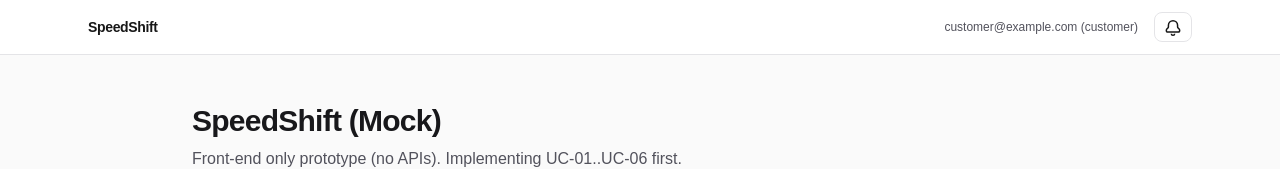
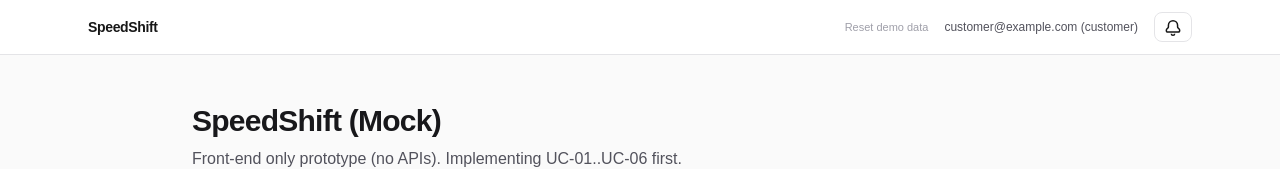
Before and after one commit to dell14/moving-system-prototype, a Next.js app: page / in a window 1280 px wide. Shown: the top 169 px of the page. Built offline with nearby package versions, Linux system fonts and the light colour scheme.

Commit message:
Add subtle reset demo data action

```diff
--- a/src/components/AppHeader.tsx
+++ b/src/components/AppHeader.tsx
@@ -67,6 +67,20 @@ export function AppHeader() {
         </Link>
 
         <div className="relative flex items-center gap-4">
+          <button
+            type="button"
+            className="text-[11px] text-zinc-400 transition hover:text-zinc-600 dark:text-zinc-500 dark:hover:text-zinc-300"
+            onClick={() => {
+              const shouldReset = window.confirm(
+                "Reset all demo data and start from a fresh site state?",
+              );
+              if (!shouldReset) return;
+              setIsPanelOpen(false);
+              dispatch({ type: "db/reset" });
+            }}
+          >
+            Reset demo data
+          </button>
           {hydratedActiveUser ? (
             <div className="text-xs text-zinc-600 dark:text-zinc-400">
               {hydratedActiveUser.email} ({hydratedActiveUser.role})
```
